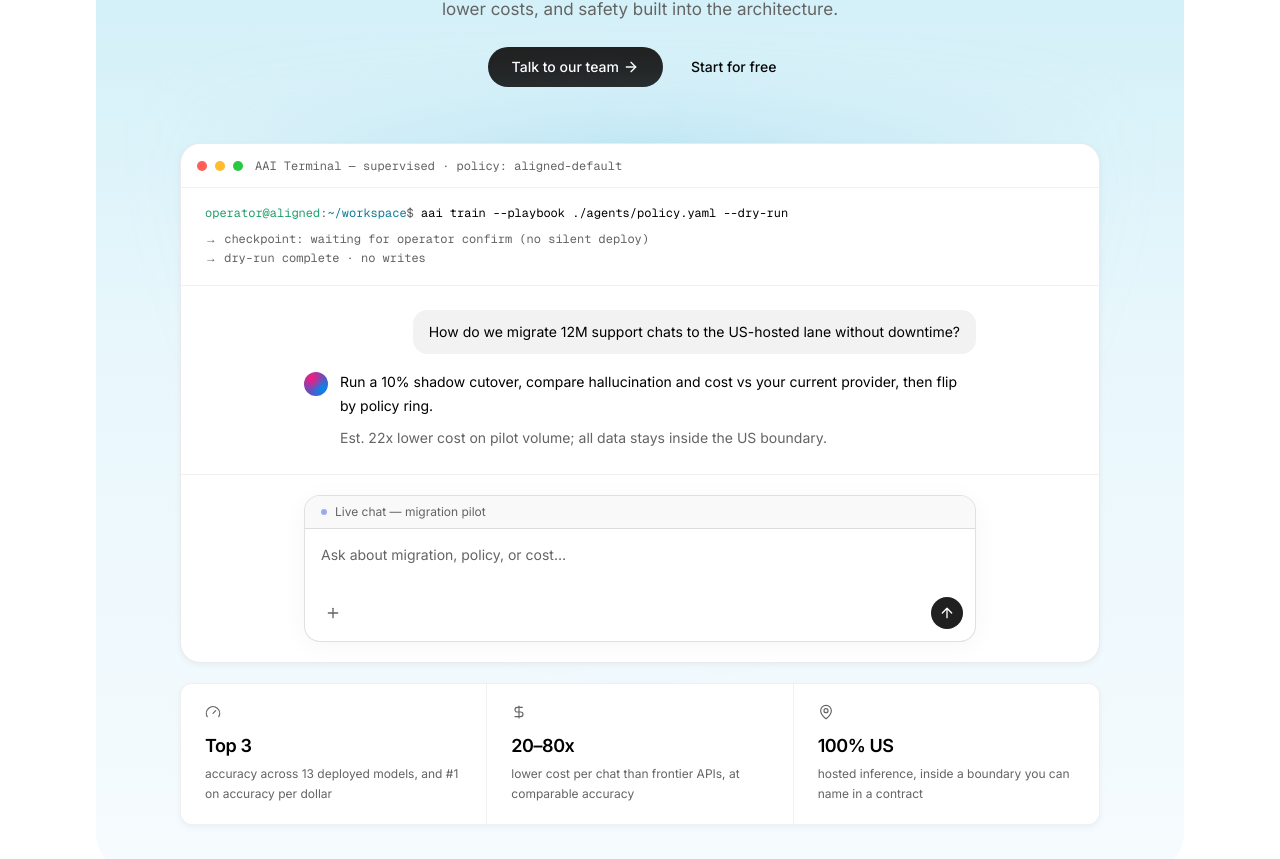
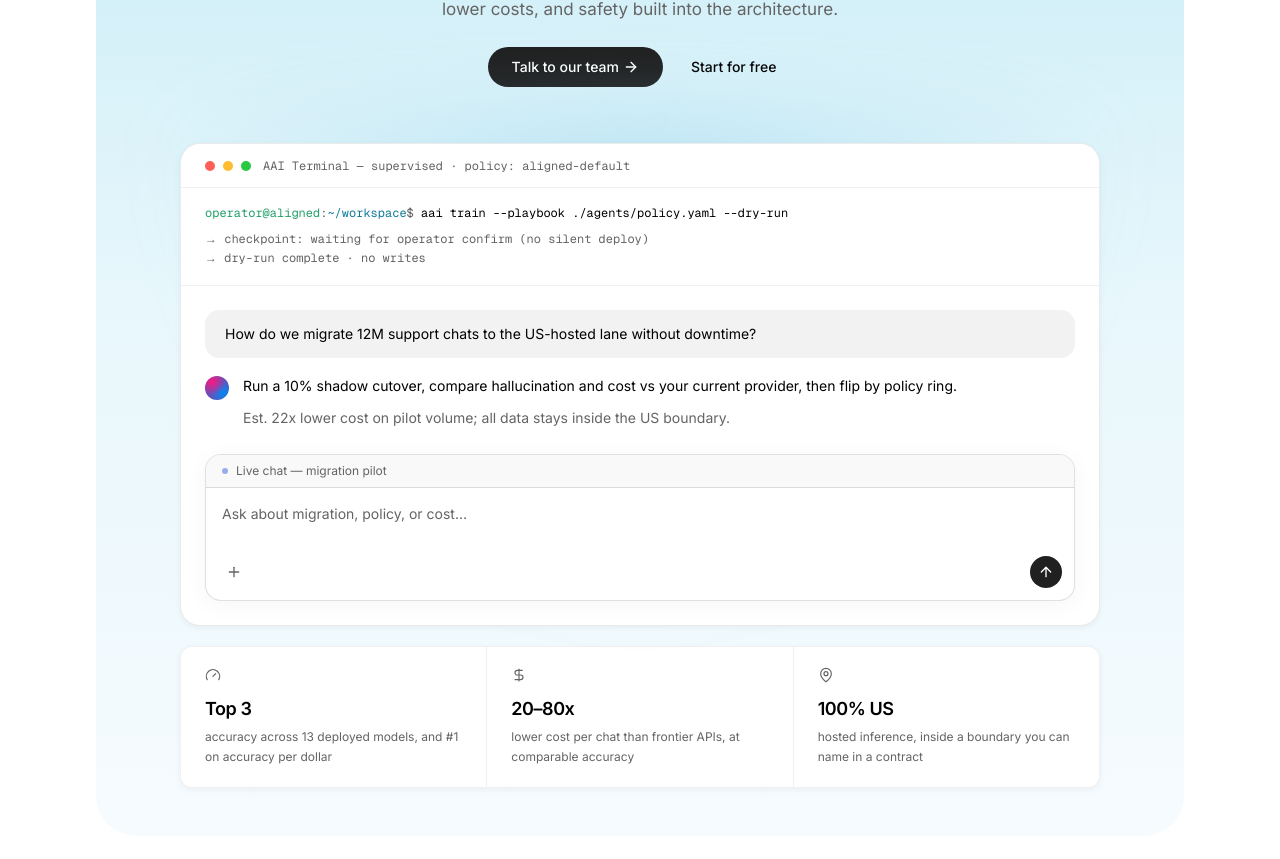
Before and after one commit to freitaspauloo/Paulo, a Next.js app: page /landing in a window 1280 px wide. Shown: the part 430-1289 px from the top of the page. Built offline with nearby package versions, Linux system fonts and the light colour scheme.

Commit message:
Full-width hero chat thread and composer with consistent spacing

```diff
--- a/src/components/landing/hero-window.tsx
+++ b/src/components/landing/hero-window.tsx
@@ -7,17 +7,15 @@ import { cn } from "@/lib/utils";
 
 function HeroUserMessage({ children }: { children: React.ReactNode }) {
   return (
-    <div className="flex justify-end">
-      <div className="max-w-[85%] rounded-2xl bg-secondary px-4 py-2.5 text-sm leading-6 text-foreground">
+    <div className="w-full rounded-2xl bg-secondary px-4 py-2.5 text-sm leading-6 text-foreground sm:px-5 sm:py-3">
       {children}
-      </div>
     </div>
   );
 }
 
 function HeroAgentMessage({ children }: { children: React.ReactNode }) {
   return (
-    <div className="flex gap-3">
+    <div className="flex w-full gap-3 sm:gap-3.5">
       <Avatar agent="nova" size="sm" className="mt-0.5 shrink-0" />
       <div className="min-w-0 flex-1 space-y-2 text-sm leading-6">{children}</div>
     </div>
@@ -38,7 +36,7 @@ export function HeroWindow() {
           landing.shadowHero,
         )}
       >
-        <div className="flex h-11 shrink-0 items-center gap-2 border-b border-black/[0.06] px-4">
+        <div className="flex h-11 shrink-0 items-center gap-2 border-b border-black/[0.06] px-5 sm:px-6">
           <span className="size-2.5 shrink-0 rounded-full bg-[#ff5f57]" />
           <span className="size-2.5 shrink-0 rounded-full bg-[#febc2e]" />
           <span className="size-2.5 shrink-0 rounded-full bg-[#28c840]" />
@@ -61,8 +59,7 @@ export function HeroWindow() {
           <p>→ dry-run complete · no writes</p>
         </div>
 
-        <div className="px-4 py-5 sm:px-5 sm:py-6">
-          <div className="mx-auto flex max-w-2xl flex-col gap-4">
+        <div className="flex w-full flex-col gap-4 px-5 py-5 sm:px-6 sm:py-6">
           <HeroUserMessage>
             How do we migrate 12M support chats to the US-hosted lane without
             downtime?
@@ -78,12 +75,11 @@ export function HeroWindow() {
             </p>
           </HeroAgentMessage>
         </div>
-        </div>
 
-        <div className="shrink-0 border-t border-black/[0.06] p-4 sm:p-5">
+        <div className="shrink-0 px-5 pb-5 sm:px-6 sm:pb-6">
           <AlignedComposer
             status="Live chat — migration pilot"
-            className="mx-auto w-full max-w-2xl"
+            className="w-full max-w-none"
             placeholder="Ask about migration, policy, or cost…"
           />
         </div>
```
Lines whose indentation alone changed are shown as unchanged.
